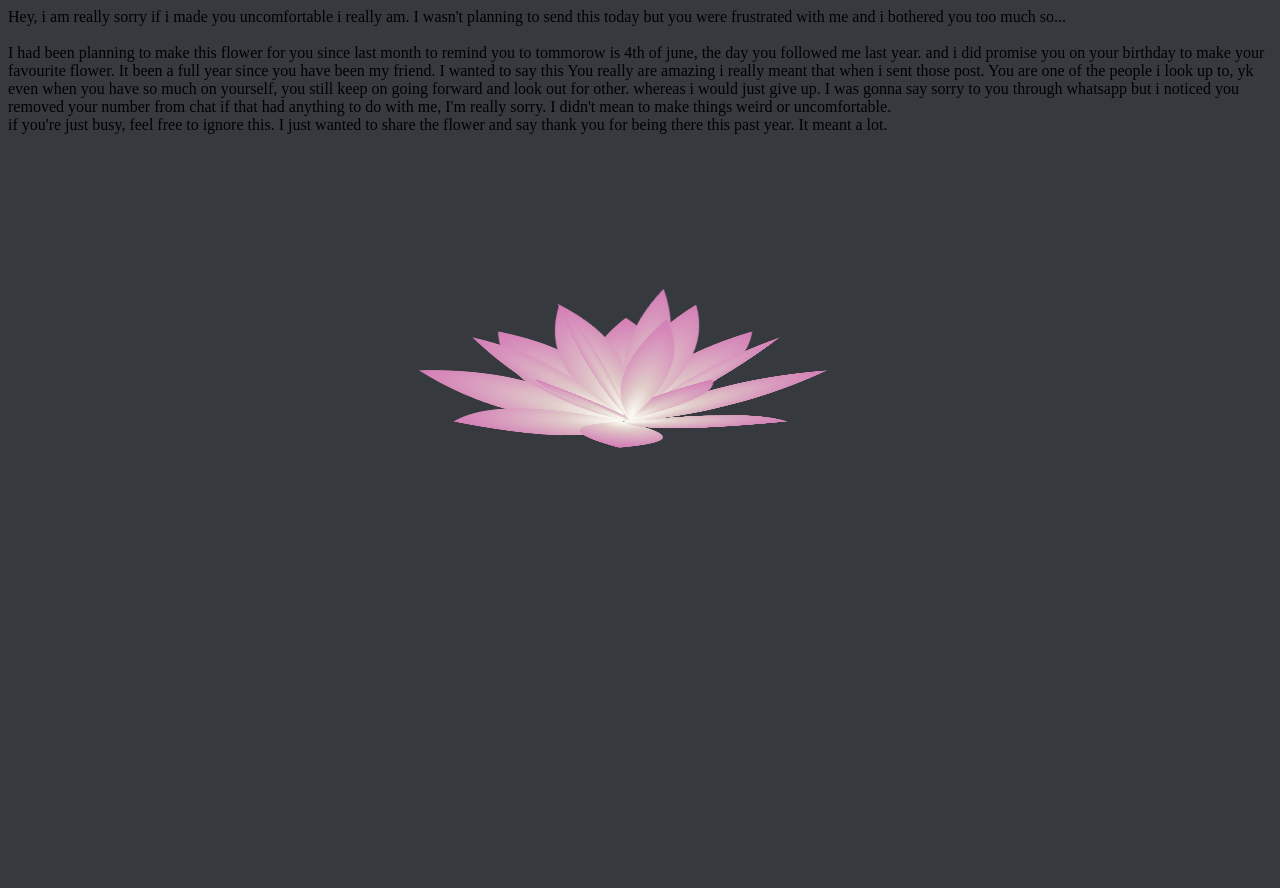
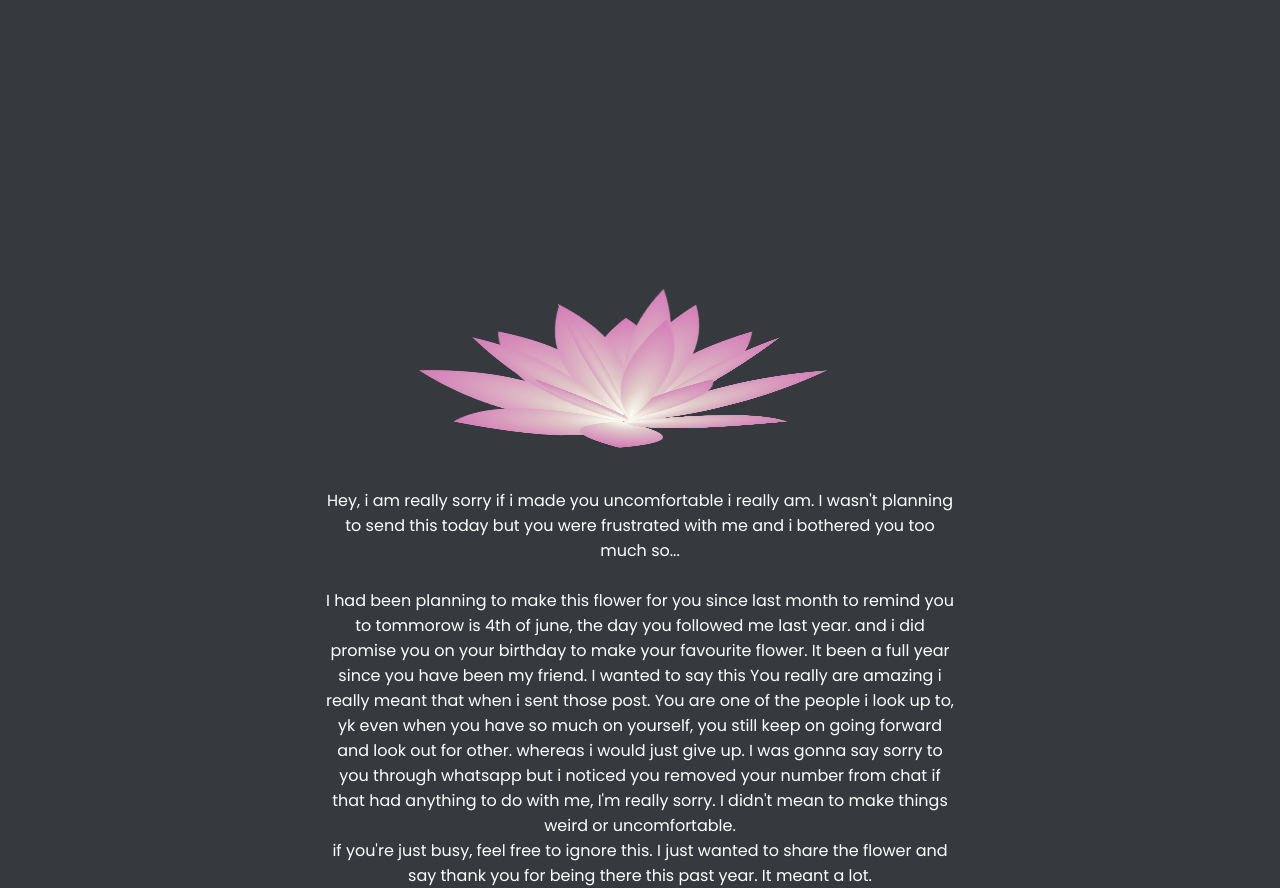
Before and after one commit to Fury044/sorryyy, a plain HTML site: page index.html in a window 1280 px wide. Before the commit the page ends 808 px from the top, so only its background shows below. Drawn offline with Linux system fonts and the light colour scheme.

Commit message:
Update style.css

```diff
--- a/style.css
+++ b/style.css
@@ -148,4 +148,14 @@ li, svg {
   }
 }
 
+.message {
+  position: absolute;
+  top: 60%; /* Adjust this value as needed to position it correctly below the flower */
+  left: 50%;
+  transform: translateX(-50%);
+  text-align: center;
+  font-family: 'Poppins', sans-serif;
+  color: white;
+}
+
 /*# sourceMappingURL=style.css.map */
```
